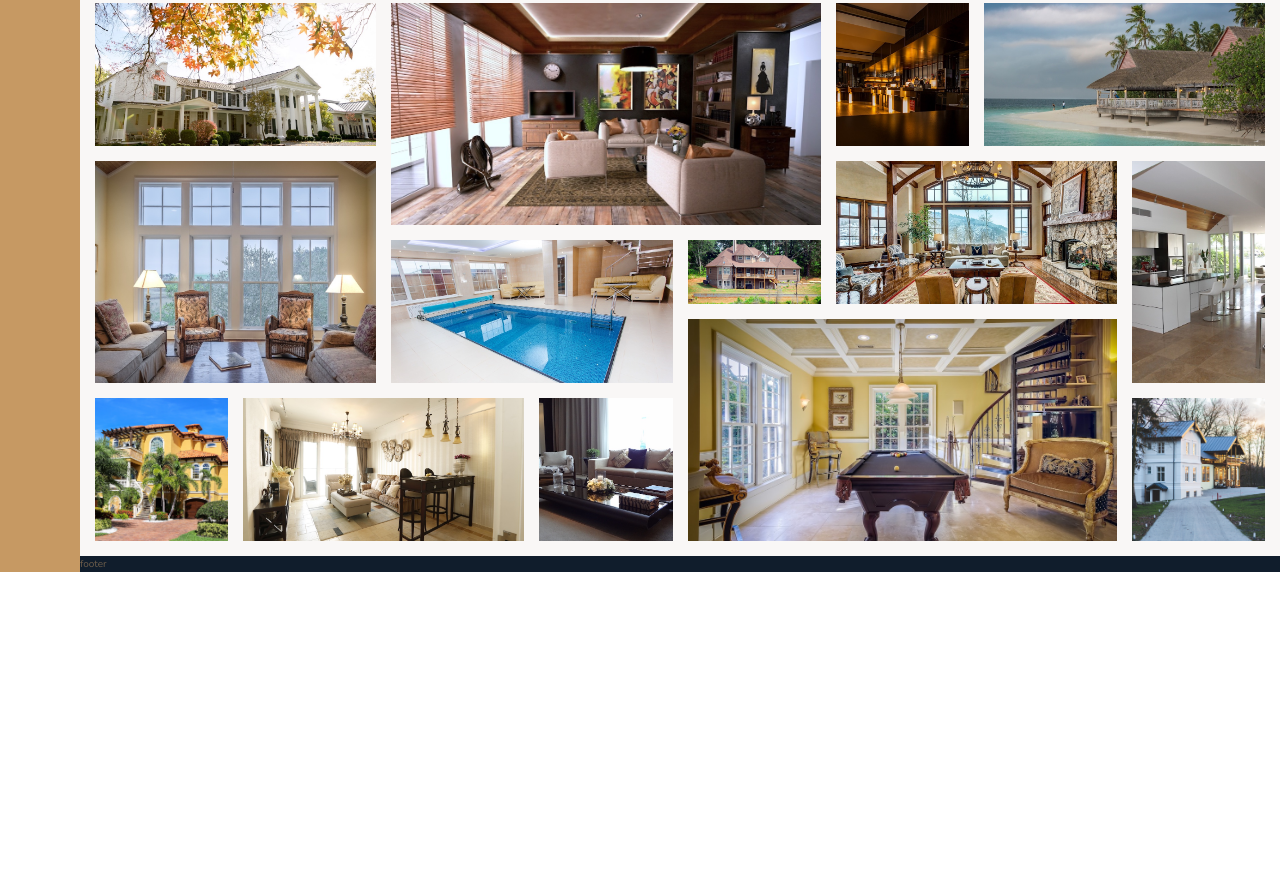
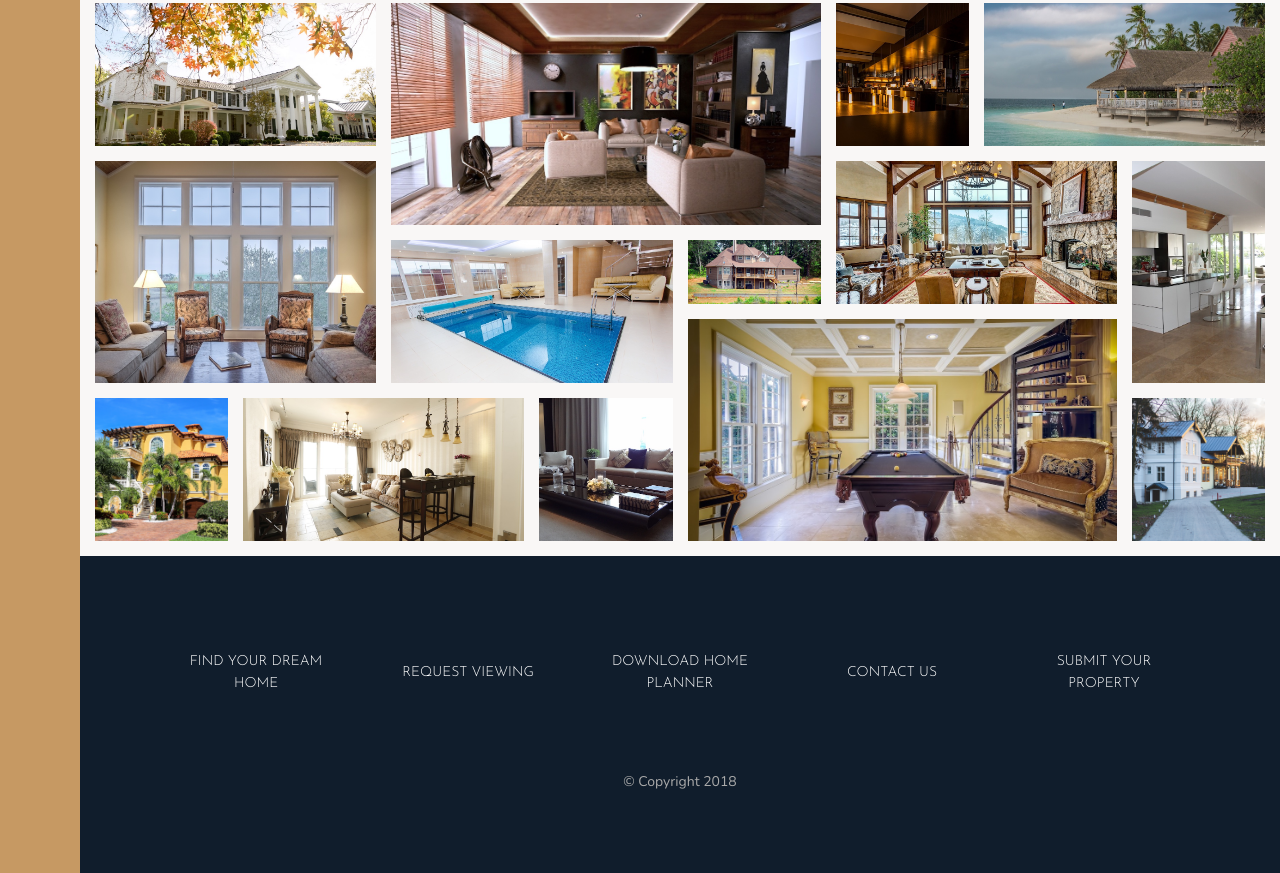
Before and after one commit to arozanski/properties, a website: page index.html in a window 1280 px wide. Shown: the part 3142-4015 px from the top of the page. Before the commit the page ends 3714 px from the top, so only its background shows below. Drawn offline with nearby package versions, Linux system fonts and the light colour scheme; files that its build step writes are made by us from their sources.

Commit message:
add footer

```diff
--- a/index.html
+++ b/index.html
@@ -327,7 +327,15 @@
       </section>
 
       <footer class="footer">
-        footer
+        <ul class="nav">
+          <li class="nav__item"><a href="#" class="nav__link">Find your dream home</a></li>
+          <li class="nav__item"><a href="#" class="nav__link">Request viewing</a></li>
+          <li class="nav__item"><a href="#" class="nav__link">Download home planner</a></li>
+          <li class="nav__item"><a href="#" class="nav__link">Contact Us</a></li>
+          <li class="nav__item"><a href="#" class="nav__link">Submit your property</a></li>
+        </ul>
+
+        <p class="copyright">&copy; Copyright 2018</p>
       </footer>
     </body>
 </html>
--- a/sass/_footer.scss
+++ b/sass/_footer.scss
@@ -1,4 +1,37 @@
 .footer {
   background-color: $color-secondary;
   grid-column: full-start / full-end;
+  padding: 8rem;
 }
+
+.nav {
+  list-style: none;
+  display: grid;
+  grid-template-columns: repeat(auto-fit, minmax(15rem, 1fr));
+  grid-gap: 2rem;
+  align-items: center;
+
+  &__link:link,
+  &__link:visited {
+    font-size: 1.4rem;
+    color: #fff;
+    text-decoration: none;
+    font-family: $font-display;
+    text-transform: uppercase;
+    text-align: center;
+    padding: 1.5rem;
+    display: block;
+    transition: all .4s;
+
+    &:hover {
+      background-color: rgba(#fff, .05);
+    }
+  }
+}
+
+.copyright {
+  font-size: 1.4rem;
+  color: $color-grey-light-2;
+  margin-top: 6rem;
+  text-align: center;
+}
```
